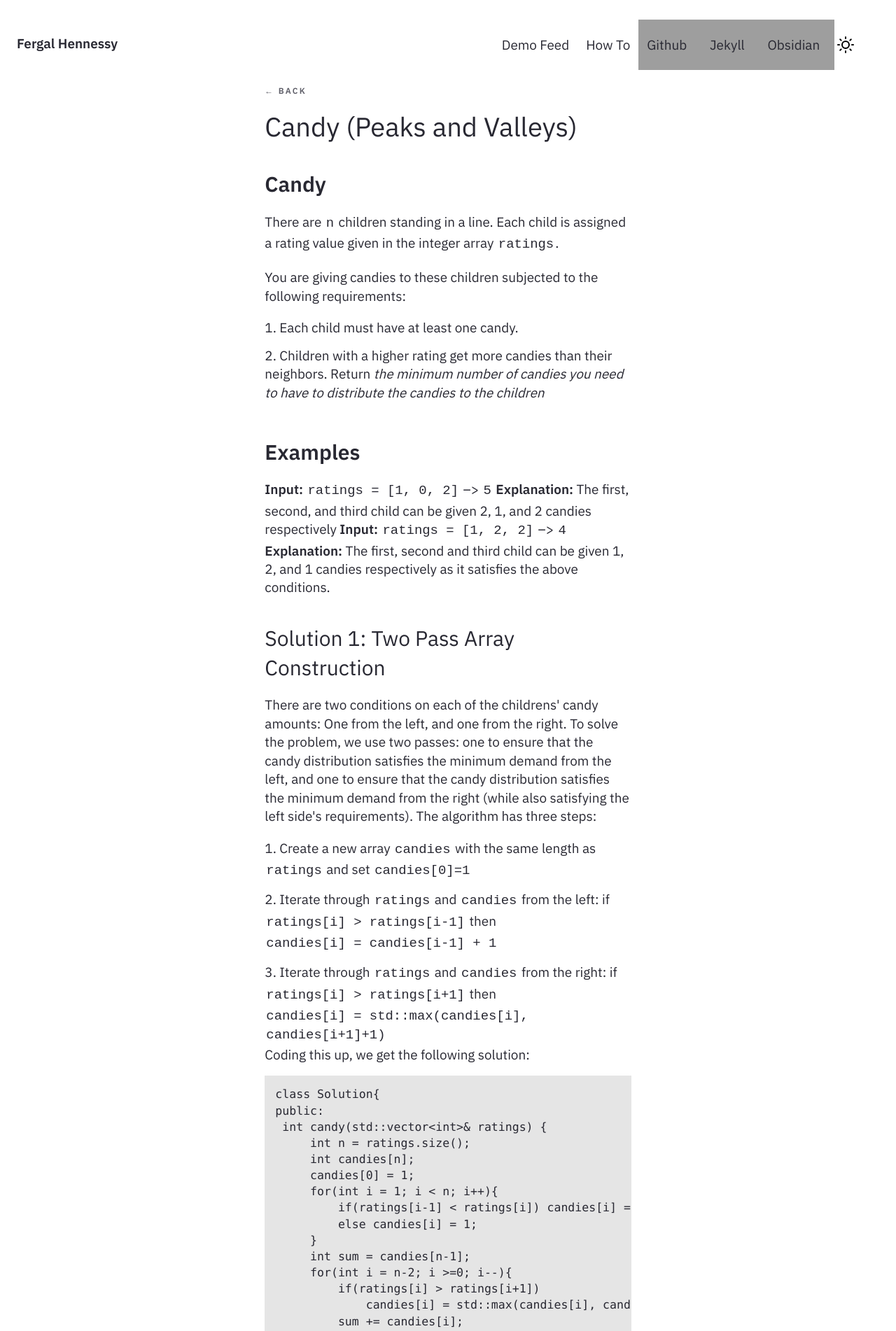
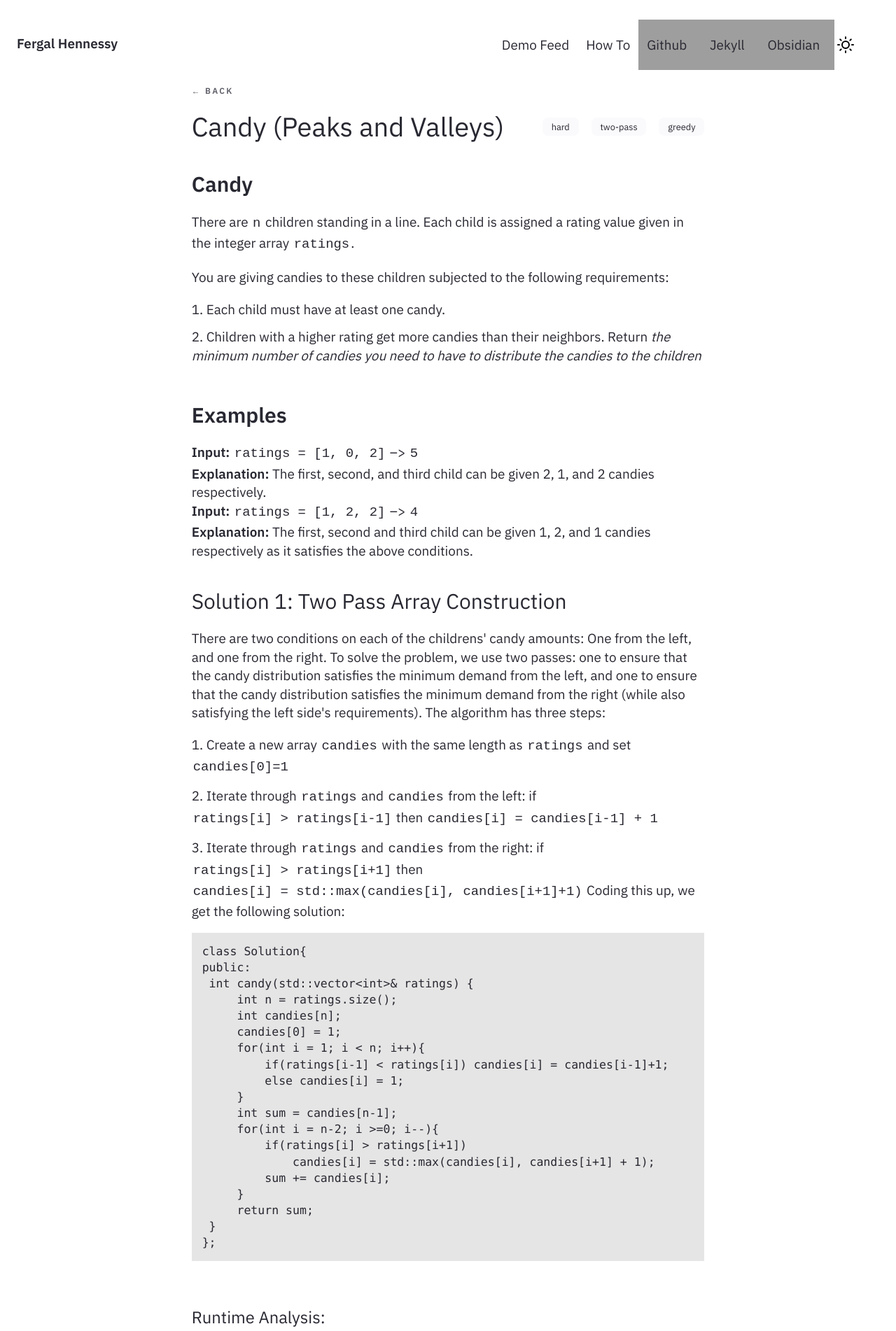
Before and after one commit to FergalHennessy/FergalHennessy.github.io, a Jekyll site: the page built from docs/_notes/Public/Candy (Peaks and Valleys).md, in a window 1280 px wide. Shown: the top 1902 px of the page at 70% size. Built offline with Jekyll 4.4.1, drawn with Linux system fonts in a browser that asks for light colours; grey boxes are pictures that could not be loaded.

Commit message:
fixed links in backticks bug added test tag html added test tag syntax

```diff
--- a/docs/_config.yml
+++ b/docs/_config.yml
@@ -69,6 +69,9 @@ collections:
     notes:
       output: true
       permalink: /note/:title
+    tags:
+      output: true
+      permalink: /tag/:title
 
 markdown: kramdown
 future: true
@@ -96,6 +99,11 @@ defaults:
     values:
       layout: Post
       content-type: notes
+  - scope:
+      path: ""
+      type: tags
+    values:
+      layout: tags
 
 
 # Exclude from processing.
--- a/docs/_layouts/Post.html
+++ b/docs/_layouts/Post.html
@@ -58,6 +58,7 @@
     <link href="{{ site.baseurl }}/assets/css/style.css" rel="stylesheet" media="all" class="default" />
     <link href="{{ site.baseurl }}/assets/css/main.css" rel="stylesheet" media="all" class="default" />
     <link href="{{ site.baseurl }}/assets/css/Util.css" rel="stylesheet" media="all" class="default" />
+    <link href="{{ site.baseurl }}/assets/css/custom.css" rel="stylesheet" media="all" class="default" />
     <link href="{{ site.baseurl }}/assets/css/vendor/Katex.css" rel="stylesheet" media="all" class="default" />
 
 
@@ -95,17 +96,20 @@
 
             <!--- Notes Feed Layout-->
             {%- if page.feedformat -%}
-            <div class="column is-6-widescreen  is-8-desktop is-8-tablet is-12-mobile">
+            <div class="column is-6-widescreen is-8-desktop is-8-tablet is-12-mobile">
                 <h5 class="meta-title"><a href="/">← Home</a></h5>
                     <div class="jumbo">{{page.title}}</div>
                     {%- include Content.html -%}
                     {%- include Feed.html -%}
             {%- endif -%}
 
+            <!--- Change Bulma Layout Here-->
             <!--- Notes Layout-->
             {%- if page.content-type == "notes" -%}
-            <div class="column is-5-widescreen  is-6-desktop is-8-tablet is-12-mobile">
+            <div class="column is-7-widescreen  is-8-desktop is-9-tablet is-12-mobile">
                     <div class="note-page-section">
+                        <!--This needs to get fixed, like i need to keep the last visited site in session storage maybe?-->
+                        <!--There's a duplicate of this for posts instead of notes-->
                         <div>
                             {%- if site.preferences.homepage.enabled -%}
                             <a onclick="window.history.back();">
@@ -115,6 +119,7 @@
                                     <h5 class="meta-title">← BACK</h5>
                             </a>
                         </div>
+
                     <!--- List type Note Layout-->
                     {%- if page.format == "list" -%}
                     <style>
@@ -123,7 +128,17 @@
                         h3 {padding-top: 1rem; padding-bottom: 0rem;}
                     </style>
                     {%- endif -%}
-                    <h1>{{page.title}}</h1>
+
+                    <div class = "title-and-tags">
+                        <h1>{{page.title}}</h1>
+                        <div class = "tags">
+                            {% assign tag-array = page.tags %}
+                            <script>console.log("the tags are: {{tag-array}}")</script>
+                            {% for item in tag-array %}
+                                <span class="tag">{{ item }}</span>
+                            {%- endfor -%}
+                        </div>
+                    </div>
                     {%- include Content.html -%}
                     {%- include Backlinks.html -%}
                     </div>
--- a/docs/_notes/Public/Candy (Peaks and Valleys).md
+++ b/docs/_notes/Public/Candy (Peaks and Valleys).md
@@ -16,9 +16,9 @@ Return *the minimum number of candies you need to have to distribute the candies
 
 ## Examples
 
-**Input:** `ratings = [1, 0, 2]` --> `5`
-**Explanation:** The first, second, and third child can be given 2, 1, and 2 candies respectively
-**Input:** `ratings = [1, 2, 2]` --> `4`
+**Input:** `ratings = [1, 0, 2]` --> `5` <br>
+**Explanation:** The first, second, and third child can be given 2, 1, and 2 candies respectively. <br>
+**Input:** `ratings = [1, 2, 2]` --> `4` <br>
 **Explanation:** The first, second and third child can be given 1, 2, and 1 candies respectively as it satisfies the above conditions.
 
 ### Solution 1: Two Pass Array Construction
--- /dev/null
+++ b/docs/assets/css/custom.css
@@ -0,0 +1,16 @@
+.title-and-tags {
+    display: flex;
+    align-items: center; /* Vertical alignment */
+    justify-content: space-between; /* Horizontal spacing */
+}
+
+.tags {
+    display: flex;
+    gap: 10px; /* Space between tags */
+}
+
+.tag {
+    background-color: #f0f0f0; /* Example tag background */
+    padding: 5px;
+    border-radius: 5px;
+}
```
Also changed, not shown: other parts of docs/_notes/Public/Candy (Peaks and Valleys).md (+1 -1 lines), docs/_layouts/tags.html (added, +15 -0 lines), docs/_notes/Template.md (+2 -1 lines), docs/_notes/Test.md (+1 -1 lines), docs/_tags/hard.md (added, +4 -0 lines).
